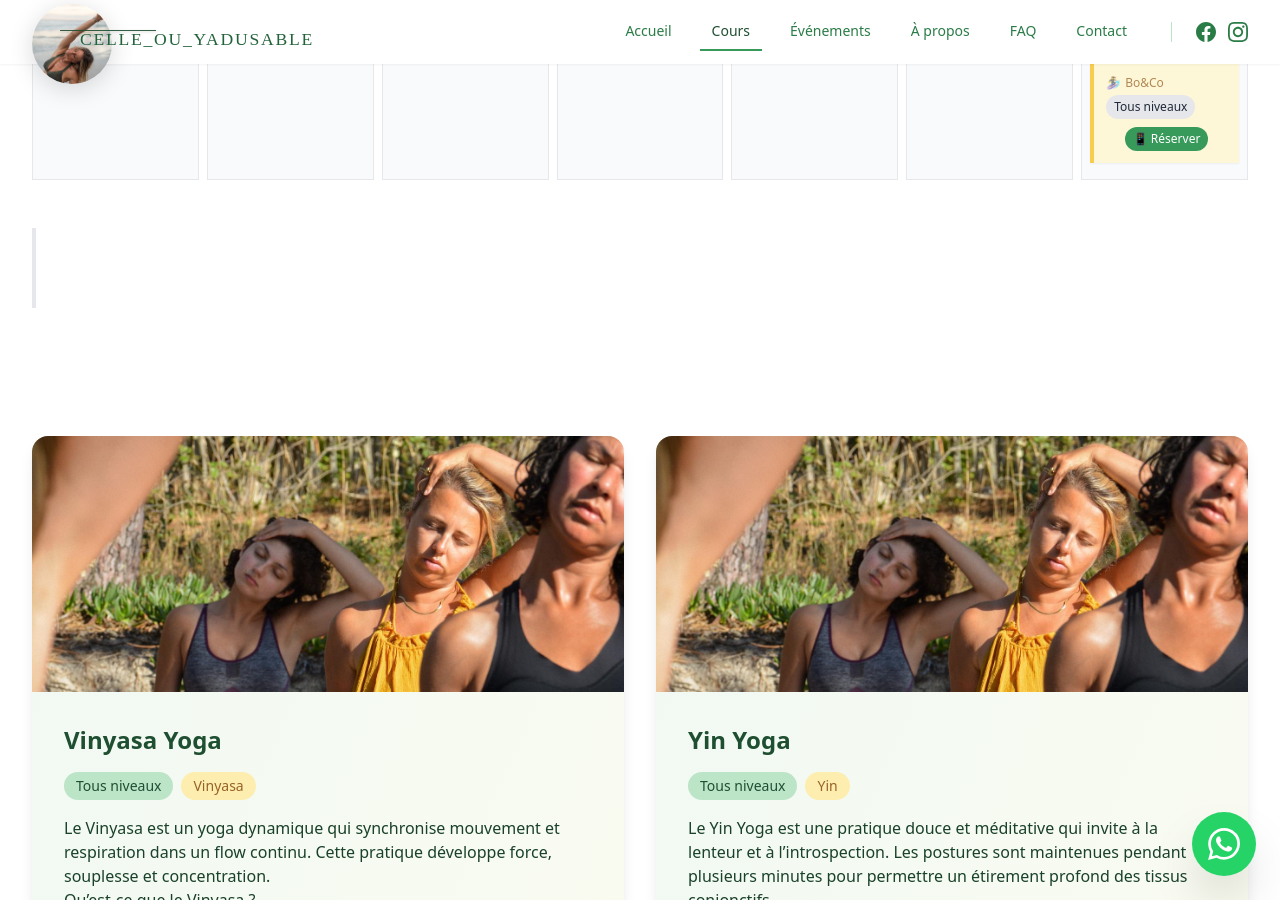
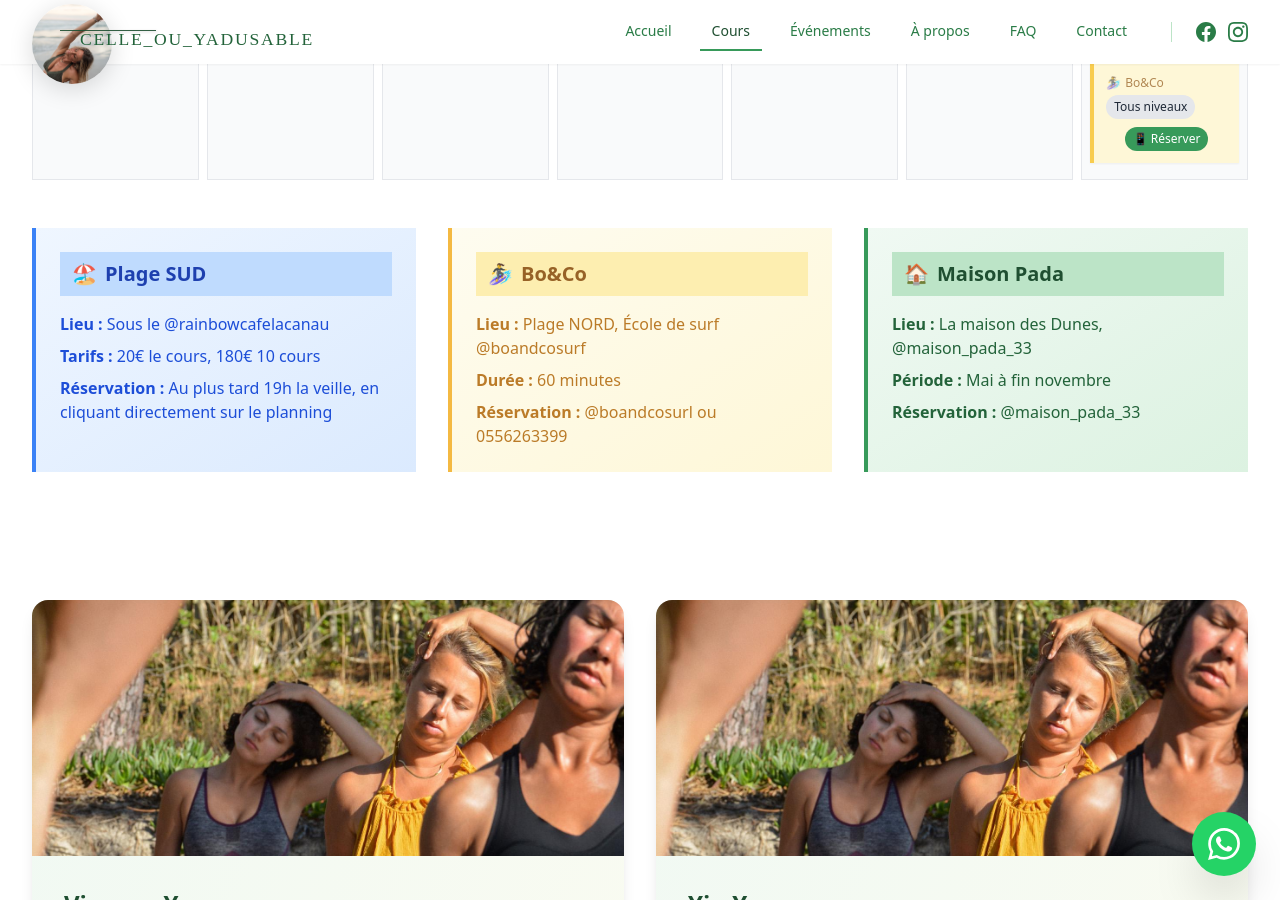
Before and after one commit to m-lague/celleouyadusable, a Jekyll site: the page built from cours.html, in a window 1280 px wide and 900 px high, scrolled down 978 px. Built offline with Jekyll 4.4.1, drawn with Linux system fonts in a browser that asks for light colours; nearby versions of some CDN libraries; a script that is not in the unit is left out.

Commit message:
fix affichage des lieux

```diff
--- a/_includes/sections/planning.html
+++ b/_includes/sections/planning.html
@@ -73,32 +73,28 @@
 
         <!-- Légendes et informations avec couleurs dynamiques -->
 <div class="mt-12 grid grid-cols-1 md:grid-cols-3 gap-8">
-            {% for lieu in site.data.lieux %}
-            {% assign lieu_data = lieu[1] %}
-            {% assign color_class = lieu_data.couleur %}
+    {% for lieu in site.data.lieux.lieux %}
+    {% assign color_class = lieu.couleur %}
     <div class="bg-gradient-to-br from-{{ color_class }}-50 to-{{ color_class }}-100 p-6 border-l-4 border-{{ color_class }}-500">
         <h3 class="text-xl font-bold text-{{ color_class }}-800 mb-4 bg-{{ color_class }}-200 px-3 py-2 flex items-center">
-                    <span class="mr-2">{{ lieu_data.icone }}</span>
-                    {{ lieu_data.nom }}
+            <span class="mr-2">{{ lieu.icone }}</span>
+            {{ lieu.nom }}
         </h3>
         <div class="space-y-2 text-{{ color_class }}-700">
-                    {% if lieu_data.nom == "Plage SUD" %}
-                    <p><strong>Lieu :</strong> {{ lieu_data.adresse }}</p>
+            <p><strong>Lieu :</strong> {{ lieu.adresse }}</p>
+            {% if lieu.nom == "Plage SUD" %}
             <p><strong>Tarifs :</strong> 20€ le cours, 180€ 10 cours</p>
-                    <p><strong>Réservation :</strong> {{lieu_data.reservation }}</p>
-                    {% elsif lieu_data.nom == "Bo&Co" %}
-                    <p><strong>Lieu :</strong> {{ lieu_data.adresse }}</p>
+            {% elsif lieu.nom == "Bo&Co" %}
             <p><strong>Durée :</strong> 60 minutes</p>
-                    <p><strong>Réservation :</strong> @boandcosurf<br>05 56 26 33 99</p>
-                    {% elsif lieu_data.nom == "Maison Pada" %}
-                    <p><strong>Lieu :</strong> {{ lieu_data.adresse }}</p>
+            {% elsif lieu.nom == "Maison Pada" %}
             <p><strong>Période :</strong> Mai à fin novembre</p>
-                    <p><strong>Réservation :</strong> @maison_pada_33</p>
             {% endif %}
+            <p><strong>Réservation :</strong> {{ lieu.reservation }}</p>
         </div>
     </div>
     {% endfor %}
 </div>
+
 
     </div>
 </section>
```
Also changed, not shown: _data/lieux.yml (line endings or trailing spaces), 10 other files. Lines whose indentation alone changed are shown as unchanged.
